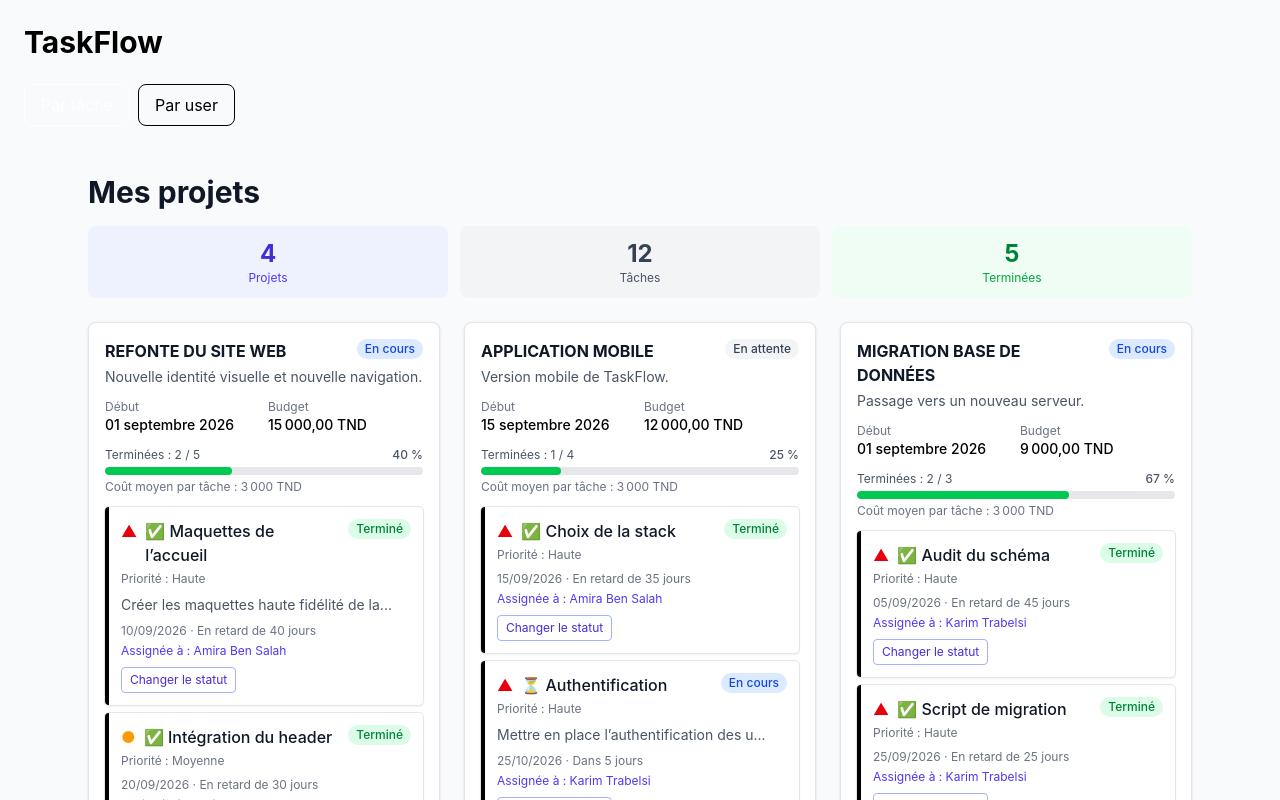
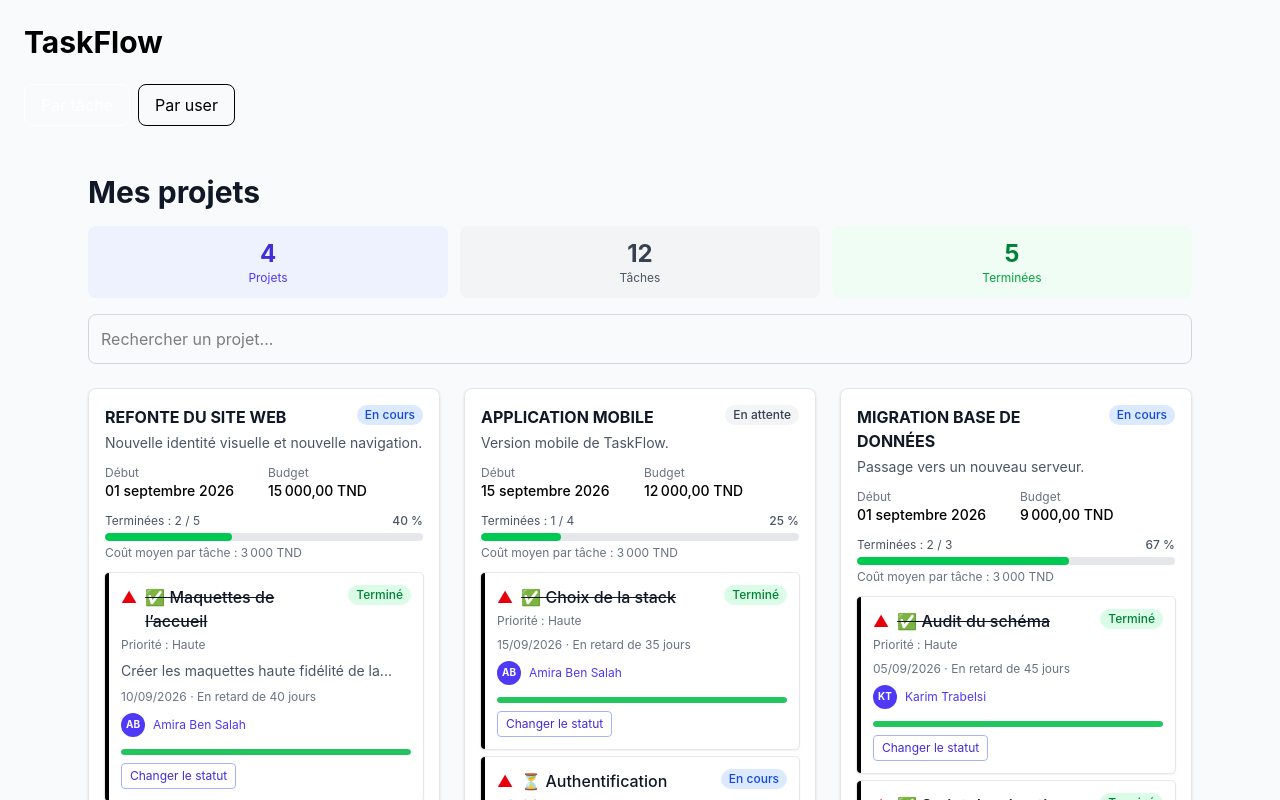
Before and after one commit to ikuraku/TaskFlow, an Angular app: page / in a window 1280 px wide. Shown: the top 800 px of the page. Built offline with nearby package versions, Linux system fonts and the light colour scheme.

Commit message:
TP4-partie5et6

```diff
--- a/src/app/features/projects/components/project-list/project-list.html
+++ b/src/app/features/projects/components/project-list/project-list.html
@@ -1,12 +1,13 @@
 <section class="mx-auto max-w-6xl p-6">
 
+  <!-- En-tête + statistiques des projets affichés -->
   <header class="mb-6">
     <h1 class="text-3xl font-bold text-gray-900">Mes projets</h1>
 
     <div class="mt-4 grid grid-cols-3 gap-3 text-center">
       <div class="rounded-lg bg-indigo-50 p-3">
-        <p class="text-2xl font-bold text-indigo-700">{{ projects().length }}</p>
-        <p class="text-xs text-indigo-600">Projet{{ projects().length > 1 ? 's' : '' }}</p>
+        <p class="text-2xl font-bold text-indigo-700">{{ filteredProjects().length }}</p>
+        <p class="text-xs text-indigo-600">Projet{{ filteredProjects().length > 1 ? 's' : '' }}</p>
       </div>
       <div class="rounded-lg bg-gray-100 p-3">
         <p class="text-2xl font-bold text-gray-700">{{ totalTasks() }}</p>
@@ -17,12 +18,32 @@
         <p class="text-xs text-green-600">Terminée{{ doneTasks() > 1 ? 's' : '' }}</p>
       </div>
     </div>
+
+    <!-- Recherche -->
+    <div class="mt-4 flex gap-2">
+      <input
+        type="text"
+        [value]="searchTerm()"
+        (input)="onSearch($event)"
+        placeholder="Rechercher un projet..."
+        class="w-full rounded-lg border border-gray-300 p-3" />
+
+      @if (searchTerm()) {
+        <button
+          type="button"
+          (click)="clearSearch()"
+          class="shrink-0 rounded-lg border border-gray-300 px-4 text-sm text-gray-600 hover:bg-gray-100">
+          Effacer
+        </button>
+      }
+    </div>
   </header>
 
-  @if (projects().length > 0) {
+  @if (filteredProjects().length > 0) {
 
+    <!-- Cartes : uniquement les projets filtrés -->
     <div class="grid grid-cols-1 gap-6 md:grid-cols-2 lg:grid-cols-3">
-      @for (project of projects(); track project.id) {
+      @for (project of filteredProjects(); track project.id) {
         <div
           class="rounded-lg transition"
           [class.ring-2]="selectedProjectId() === project.id"
@@ -37,6 +58,7 @@
       }
     </div>
 
+    <!-- Détail du projet sélectionné -->
     @if (selectedProject(); as selected) {
       <div class="mt-8 rounded-lg border border-indigo-200 bg-white p-5 shadow-sm">
         <div class="mb-4 flex items-start justify-between gap-3">
@@ -63,7 +85,11 @@
   } @else {
 
     <div class="rounded-lg border border-dashed border-gray-300 p-10 text-center">
-      <p class="text-gray-500">Aucun projet disponible.</p>
+      @if (searchTerm()) {
+        <p class="text-gray-500">Aucun projet ne correspond à « {{ searchTerm() }} ».</p>
+      } @else {
+        <p class="text-gray-500">Aucun projet disponible.</p>
+      }
     </div>
 
   }
--- a/src/app/features/projects/components/project-list/project-list.ts
+++ b/src/app/features/projects/components/project-list/project-list.ts
@@ -17,27 +17,47 @@
   private projectService = inject(ProjectService);
   private userService = inject(UserService);
 
-  // 4.1 : les projets vivent dans un signal
   projects = signal<Project[]>([]);
   users = signal<User[]>([]);
+  searchTerm = signal('');
   selectedProjectId = signal<number | null>(null);
 
-  // On mémorise l'identifiant, pas l'objet : le projet sélectionné
-  // est retrouvé dans la liste à jour après chaque modification
+  // Projets filtrés par la recherche (nom ou description)
+  filteredProjects = computed(() => {
+    const term = this.searchTerm().trim().toLowerCase();
+    if (!term) return this.projects();
+    return this.projects().filter(
+      p => p.name.toLowerCase().includes(term) || p.description.toLowerCase().includes(term)
+    );
+  });
+
+  // Le détail n'est affiché que si le projet sélectionné fait partie des projets filtrés
   selectedProject = computed(
-    () => this.projects().find(p => p.id === this.selectedProjectId()) ?? null
+    () => this.filteredProjects().find(p => p.id === this.selectedProjectId()) ?? null
   );
 
-  totalTasks = computed(() => this.projects().reduce((sum, p) => sum + p.tasks.length, 0));
+  totalTasks = computed(() =>
+    this.filteredProjects().reduce((sum, p) => sum + p.tasks.length, 0)
+  );
 
   doneTasks = computed(() =>
-    this.projects().reduce((sum, p) => sum + p.tasks.filter(t => t.status === 'Terminé').length, 0)
+    this.filteredProjects().reduce(
+      (sum, p) => sum + p.tasks.filter(t => t.status === 'Terminé').length,
+      0
+    )
   );
 
   ngOnInit(): void {
-    // RxJS conservé : on s'abonne, puis on place le résultat dans le signal
     this.projectService.getProjects().subscribe(projects => this.projects.set(projects));
     this.userService.getUsers().subscribe(users => this.users.set(users));
+  }
+
+  onSearch(event: Event): void {
+    this.searchTerm.set((event.target as HTMLInputElement).value);
+  }
+
+  clearSearch(): void {
+    this.searchTerm.set('');
   }
 
   selectProject(project: Project): void {
@@ -48,25 +68,22 @@
     this.selectedProjectId.set(null);
   }
 
-  // 4.1 + 4.2 : update() avec une mise à jour immuable
+  // Mise à jour immuable (partie 4)
   onTaskStatusChange(change: ProjectTaskStatusChange): void {
     this.projects.update(projects =>
       projects.map(project =>
         project.id !== change.projectId
-          ? project // projet inchangé : même objet
+          ? project
           : {
-            ...project, // nouveau projet
+            ...project,
             tasks: project.tasks.map(task =>
-              task.id === change.taskId
-                ? { ...task, status: change.status } // nouvelle tâche
-                : task
+              task.id === change.taskId ? { ...task, status: change.status } : task
             ),
           }
       )
     );
   }
 
-  // Changement venu du panneau de détail
   onDetailStatusChange(change: TaskStatusChange): void {
     const projectId = this.selectedProjectId();
     if (projectId === null) return;
--- a/src/app/features/projects/components/task-item/task-item.html
+++ b/src/app/features/projects/components/task-item/task-item.html
@@ -6,7 +6,7 @@
   class="rounded border-l-4 p-3 shadow-sm ring-1 ring-gray-200 transition"
   [class.opacity-60]="task().status === 'Terminé'">
 
-  <!-- Symbole de priorité + titre + statut -->
+  <!-- Priorité + titre + statut -->
   <div class="flex items-start justify-between gap-2">
     <div class="flex items-start gap-2">
 
@@ -22,30 +22,24 @@
         }
       }
 
+      <!-- ngClass : titre barré si la tâche est terminée -->
       <p
         class="font-medium text-gray-900"
-        [class.line-through]="task().status === 'Terminé'">
+        [ngClass]="{ 'line-through text-gray-500': task().status === 'Terminé' }">
         {{ task().status | statusIcon }} {{ task().title }}
       </p>
     </div>
 
-    @switch (task().status) {
-      @case ('Terminé') {
-        <span class="shrink-0 rounded-full bg-green-100 px-2 py-0.5 text-xs font-medium text-green-700">
-          {{ task().status }}
-        </span>
-      }
-      @case ('En cours') {
-        <span class="shrink-0 rounded-full bg-blue-100 px-2 py-0.5 text-xs font-medium text-blue-700">
-          {{ task().status }}
-        </span>
-      }
-      @default {
-        <span class="shrink-0 rounded-full bg-gray-100 px-2 py-0.5 text-xs font-medium text-gray-700">
-          {{ task().status }}
-        </span>
-      }
-    }
+    <!-- ngClass : une classe différente selon le statut -->
+    <span
+      class="shrink-0 rounded-full px-2 py-0.5 text-xs font-medium"
+      [ngClass]="{
+        'bg-green-100 text-green-700': task().status === 'Terminé',
+        'bg-blue-100 text-blue-700': task().status === 'En cours',
+        'bg-gray-100 text-gray-700': task().status === 'En attente'
+      }">
+      {{ task().status }}
+    </span>
   </div>
 
   <!-- Priorité en toutes lettres -->
@@ -69,11 +63,26 @@
     }
   </p>
 
-  <!-- Assigné : masqué quand showAssignee vaut false -->
-  @if (showAssignee() && assigneeName()) {
-    <p class="mt-1 text-xs text-indigo-600">Assignée à : {{ assigneeName() }}</p>
+  <!-- Assigné : pastille d'initiales + nom, ou « Non assignée » -->
+  @if (showAssignee()) {
+    @if (assigneeName()) {
+      <div class="mt-2 flex items-center gap-2 text-xs text-indigo-600">
+        <span class="flex h-6 w-6 items-center justify-center rounded-full bg-indigo-600 text-[10px] font-bold text-white">
+          {{ assigneeName() | initials }}
+        </span>
+        <span>{{ assigneeName() }}</span>
+      </div>
+    } @else {
+      <p class="mt-2 text-xs italic text-gray-400">Non assignée</p>
+    }
   }
-  <!-- Bouton : à chaque clic, la tâche passe au statut suivant -->
+
+  <!-- ngStyle : barre d'avancement de la tâche -->
+  <div class="mt-3 h-1.5 overflow-hidden rounded bg-gray-200">
+    <div class="h-full rounded transition-all" [ngStyle]="progressStyle()"></div>
+  </div>
+
+  <!-- Bouton de changement de statut -->
   @if (editable()) {
     <button
       type="button"
@@ -82,5 +91,4 @@
       Changer le statut
     </button>
   }
-
 </div>
--- a/src/app/features/projects/components/task-item/task-item.ts
+++ b/src/app/features/projects/components/task-item/task-item.ts
@@ -1,8 +1,9 @@
 import { Component, computed, input, output } from '@angular/core';
-import { DatePipe } from '@angular/common';
+import { DatePipe, NgClass, NgStyle } from '@angular/common';
 import { Task, TaskStatus } from '../../models/task.model';
 import { TruncatePipe } from '../../../../shared/pipes/truncate.pipe';
 import { DeadlinePipe } from '../../../../shared/pipes/deadline.pipe';
+import { InitialsPipe } from '../../../../shared/pipes/initials.pipe';
 import { StatusIconPipe } from '../../../../shared/pipes/status-icon.pipe';
 import { HighlightDirective } from '../../../../shared/directives/highlight.directive';
 import { OverdueDirective } from '../../../../shared/directives/overdue.directive';
@@ -15,11 +16,19 @@
   'Terminé': 'En attente',
 };
 
+// Avancement de la tâche selon son statut (pour ngStyle)
+const PROGRESS: Record<TaskStatus, { width: number; color: string }> = {
+  'En attente': { width: 0, color: '#9ca3af' },
+  'En cours': { width: 50, color: '#3b82f6' },
+  'Terminé': { width: 100, color: '#22c55e' },
+};
+
 @Component({
   selector: 'app-task-item',
   standalone: true,
   imports: [
-    DatePipe, TruncatePipe, DeadlinePipe, StatusIconPipe,
+    DatePipe, NgClass, NgStyle,
+    TruncatePipe, DeadlinePipe, InitialsPipe, StatusIconPipe,
     HighlightDirective, OverdueDirective, TooltipDirective,
   ],
   templateUrl: './task-item.html',
@@ -30,12 +39,16 @@
   assigneeName = input<string | null>(null);
   editable = input(true);
 
-  // Événement envoyé au parent, avec le NOUVEAU statut
   taskStatusChange = output<TaskStatus>();
+
+  // Objet utilisé par [ngStyle] : largeur en % et couleur de la barre
+  progressStyle = computed(() => {
+    const p = PROGRESS[this.task().status];
+    return { 'width.%': p.width, 'background-color': p.color };
+  });
 
   changeStatus(event: Event): void {
     event.stopPropagation(); // évite de sélectionner la carte projet derrière le bouton
-    const next = NEXT_STATUS[this.task().status];
-    this.taskStatusChange.emit(next);
+    this.taskStatusChange.emit(NEXT_STATUS[this.task().status]);
   }
 }
--- a/src/app/features/projects/components/task-list/task-list.ts
+++ b/src/app/features/projects/components/task-list/task-list.ts
@@ -15,14 +15,15 @@
   showAssignee = input(true);
   editable = input(true);
 
-  // Remonte : identifiant de la tâche + nouveau statut
   taskStatusChange = output<TaskStatusChange>();
 
+  // Table id → nom, construite à partir des utilisateurs reçus en entrée
   private userNames = computed(() => new Map(this.users().map(u => [u.id, u.name])));
 
-  getAssigneeName(assigneeId?: number): string {
-    if (assigneeId === undefined) return 'Non assignée';
-    return this.userNames().get(assigneeId) ?? 'Non assignée';
+  // null = tâche non assignée, nom = utilisateur trouvé, sinon identifiant inconnu
+  getAssigneeName(assigneeId?: number): string | null {
+    if (assigneeId === undefined) return null;
+    return this.userNames().get(assigneeId) ?? 'Utilisateur inconnu';
   }
 
   onStatusChange(taskId: number, status: TaskStatus): void {
```
